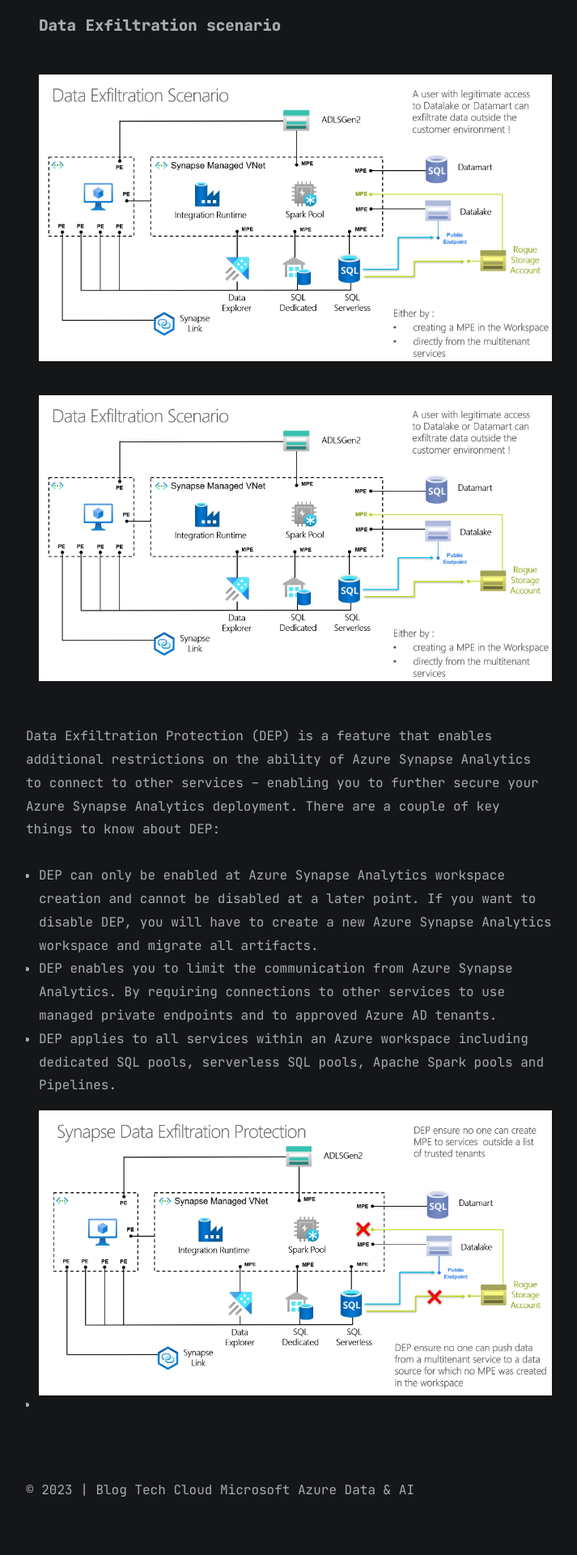
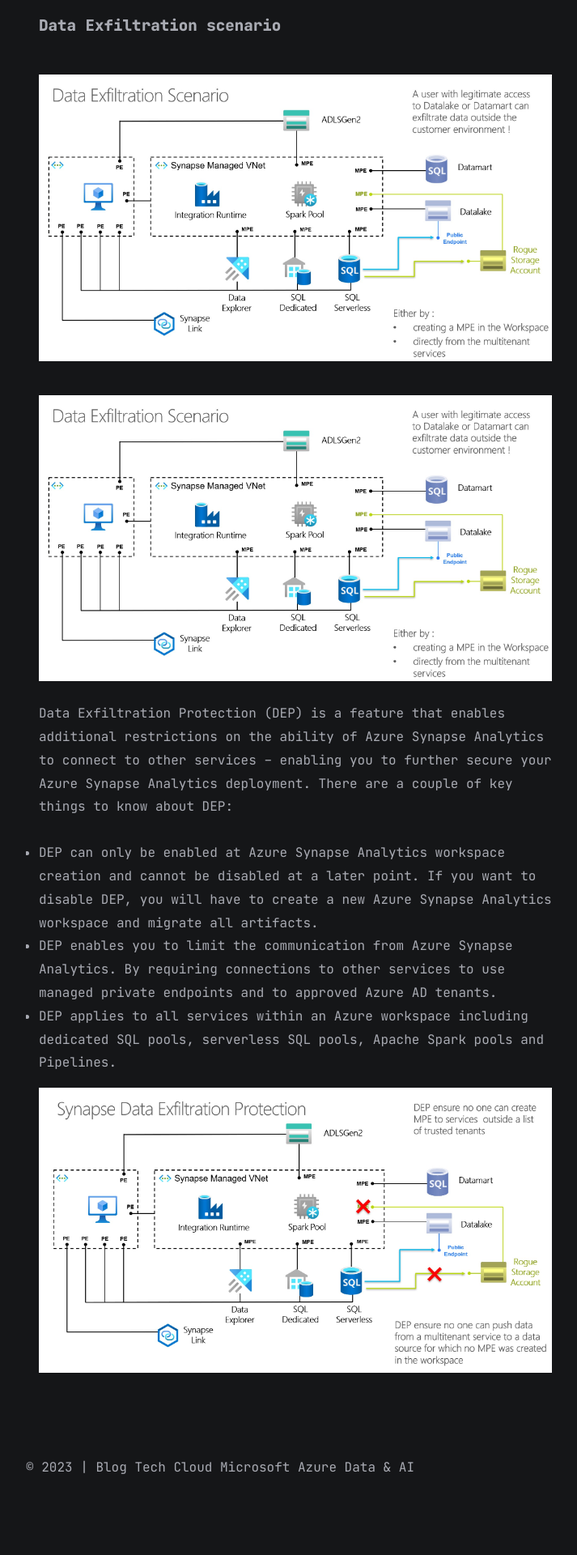
Before and after one commit to marc-hadjeje/marc-hadjeje.github.io, a Jekyll site: the page built from all_collections/_posts/2021-11-04-Synapse Analytics DEP.md, in a window 1280 px wide. Shown: the part 4342-6262 px from the top of the page at 81% size, without its empty margins (283-996 px from the left). Built offline with Jekyll 4.4.1, drawn with Linux system fonts in a browser that asks for light colours; after the commit the page ends 6234 px from its top, so only the background shows below that.

Commit message:
Update 2021-11-04-Synapse Analytics DEP.md

```diff
--- a/all_collections/_posts/2021-11-04-Synapse Analytics DEP.md
+++ b/all_collections/_posts/2021-11-04-Synapse Analytics DEP.md
@@ -34,9 +34,8 @@ In order to secure your storage account, which must have public access so that S
 ##### Data Exfiltration scenario
 ![Synapse Architecture](https://github.com/marc-hadjeje/marc-hadjeje.github.io/blob/main/assets/images/DEP1.jpg?raw=true)
 ![Synapse Architecture](https://github.com/marc-hadjeje/marc-hadjeje.github.io/blob/main/assets/images/DEP1.jpg?raw=true)
-
 Data Exfiltration Protection (DEP) is a feature that enables additional restrictions on the ability of Azure Synapse Analytics to connect to other services – enabling you to further secure your Azure Synapse Analytics deployment. There are a couple of key things to know about DEP:
 - DEP can only be enabled at Azure Synapse Analytics workspace creation and cannot be disabled at a later point. If you want to disable DEP, you will have to create a new Azure Synapse Analytics workspace and migrate all artifacts.
 - DEP enables you to limit the communication from Azure Synapse Analytics. By requiring connections to other services to use managed private endpoints and to approved Azure AD tenants.
 - DEP applies to all services within an Azure workspace including dedicated SQL pools, serverless SQL pools, Apache Spark pools and Pipelines.
-- ![Synapse Architecture](https://github.com/marc-hadjeje/marc-hadjeje.github.io/blob/main/assets/images/Synapse-DEP.jpg?raw=true)
+![Synapse Architecture](https://github.com/marc-hadjeje/marc-hadjeje.github.io/blob/main/assets/images/Synapse-DEP.jpg?raw=true)
```
